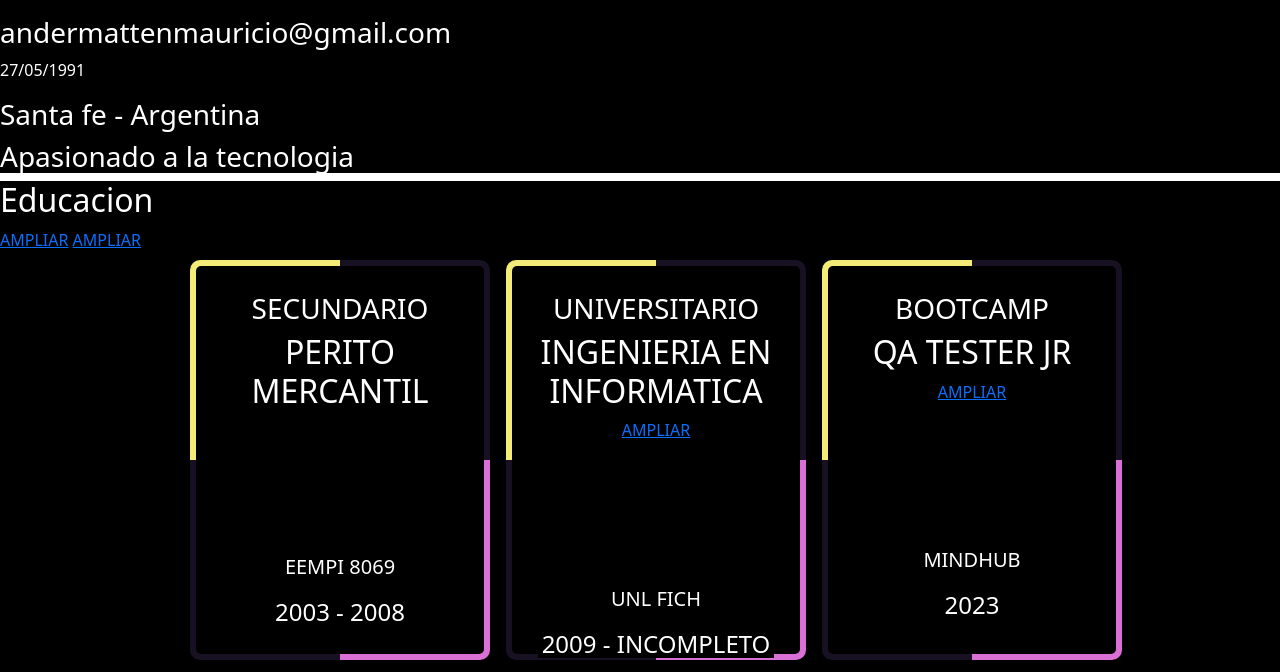
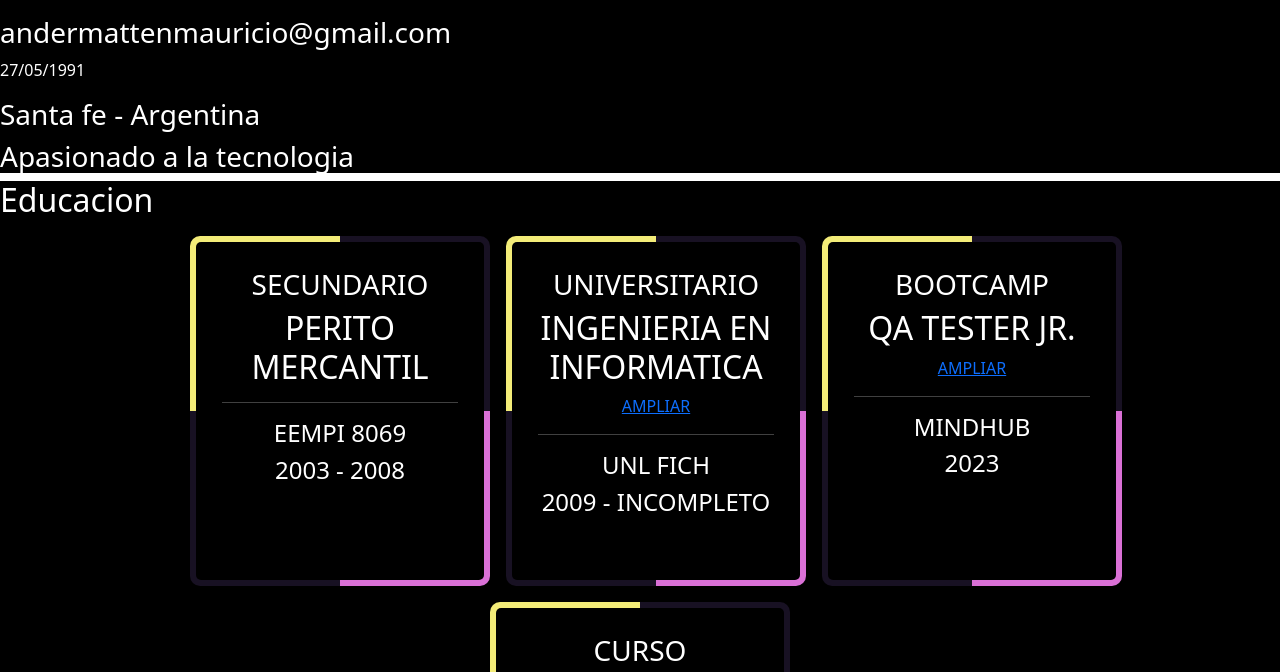
Before and after one commit to mauriander/frontendUTNC51, a plain HTML site: page index.html in a window 1280 px wide. Shown: the part 111-783 px from the top of the page. Drawn offline with nearby package versions, Linux system fonts and the light colour scheme.

Commit message:
MODIFICACIONES EN LAS TARJETAS DE EDUCACION

```diff
--- a/index.html
+++ b/index.html
@@ -100,9 +100,7 @@
     </div>
     <div class="educacion">
     <h2>Educacion</h2>
-      <a href="#modal" class="open-modal">AMPLIAR</a>
 
-      <a href="#modal" class="open-modal">AMPLIAR</a>
 
       <div id="modal" class="modal-window">
         <div>
@@ -116,8 +114,9 @@
           <div class="rainbow">
             <h3>SECUNDARIO</h3>
             <h2>PERITO MERCANTIL</h2>
+            <hr>
 
-            <p>EEMPI 8069</p>
+            <h4>EEMPI 8069</h4>
             <h4>2003 - 2008</h4>
           </div>
         </li>
@@ -138,7 +137,8 @@
                 <a href="#" class="close-modal"> <i class="fa fa-times" style="color: rgb(255, 0, 0)"></i></a>
               </div>
             </div>
-            <p>UNL FICH</p>
+            <hr>
+            <h4>UNL FICH</h4>
             <h4>2009 - INCOMPLETO</h4>
           </div>
 
@@ -147,7 +147,7 @@
         <li class="eduli">
           <div class="rainbow">
             <h3>BOOTCAMP</h3>
-            <h2>QA TESTER JR</h2>
+            <h2>QA TESTER JR.</h2>
             <a href="#modal2" class="open-modal">AMPLIAR</a>
 
             <div id="modal2" class="modal-window">
@@ -162,7 +162,9 @@
                 <a href="#" class="close-modal"><i class="fa fa-times" style="color: rgb(255, 0, 0)"></i></a>
               </div>
             </div>
-            <p>MINDHUB</p>
+            <hr>
+
+            <h4>MINDHUB</h4>
             <h4>2023</h4>
           </div>
         </li>
@@ -184,7 +186,8 @@
                 <a href="#" class="close-modal"><i class="fa fa-times" style="color: rgb(255, 0, 0)"></i></a>
               </div>
             </div>
-            <p>ARGENTINA PROGRAMA</p>
+            <hr>
+            <h4>ARGENTINA PROGRAMA</h4>
             <h4>2022</h4>
           </div>
         </li>
--- a/styles.css
+++ b/styles.css
@@ -153,7 +153,7 @@
   position: relative;
   z-index: 0;
   width: 300px;
-  height: 400px;
+  height: 350px;
   border-radius: 10px;
   overflow: hidden;
   padding: 2rem;
@@ -168,7 +168,7 @@
 .rainbow::before {
   content: "";
   position: absolute;
-  z-index: -2;
+  z-index: -1;
   left: -50%;
   top: -50%;
   width: 200%;
@@ -212,8 +212,7 @@
 }
 
 .modal-window:target {
-
-  z-index: 9999;
+  position: absolute;
   opacity: 1;
   visibility: visible;
   pointer-events: auto;
@@ -221,6 +220,7 @@
 }
 
 .modal-content {
+
   background-color: #000000;
   padding: 20px;
   max-width: 400px;
```
